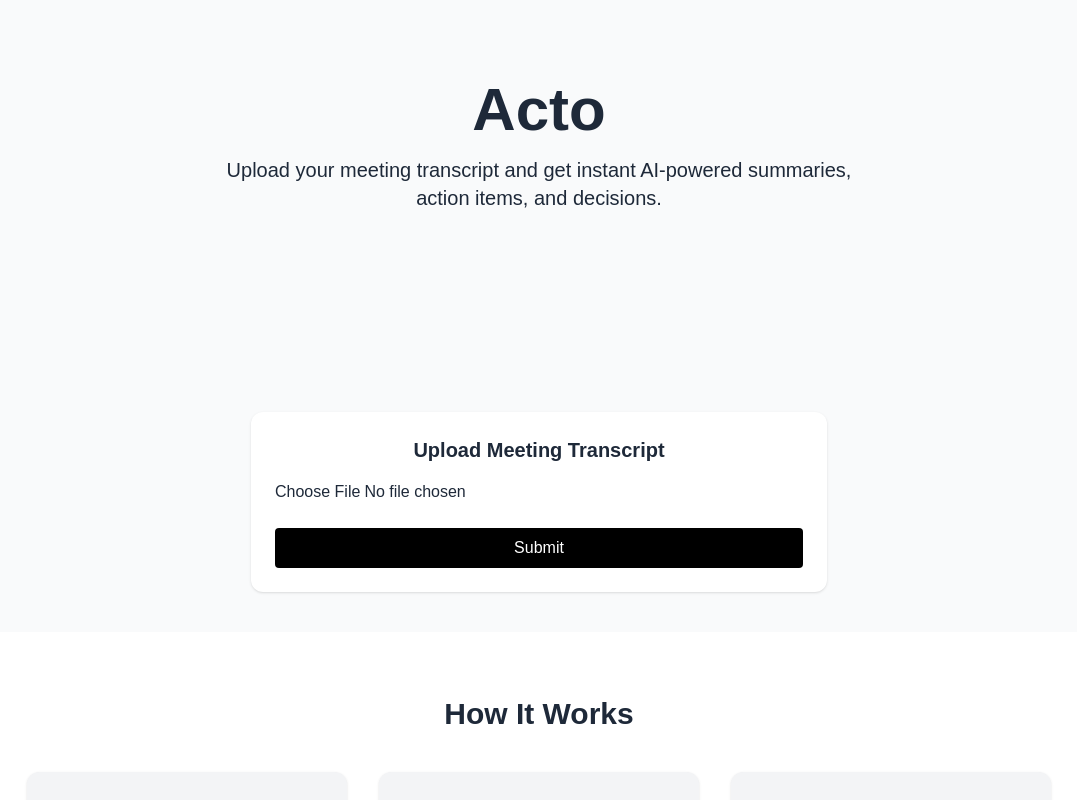
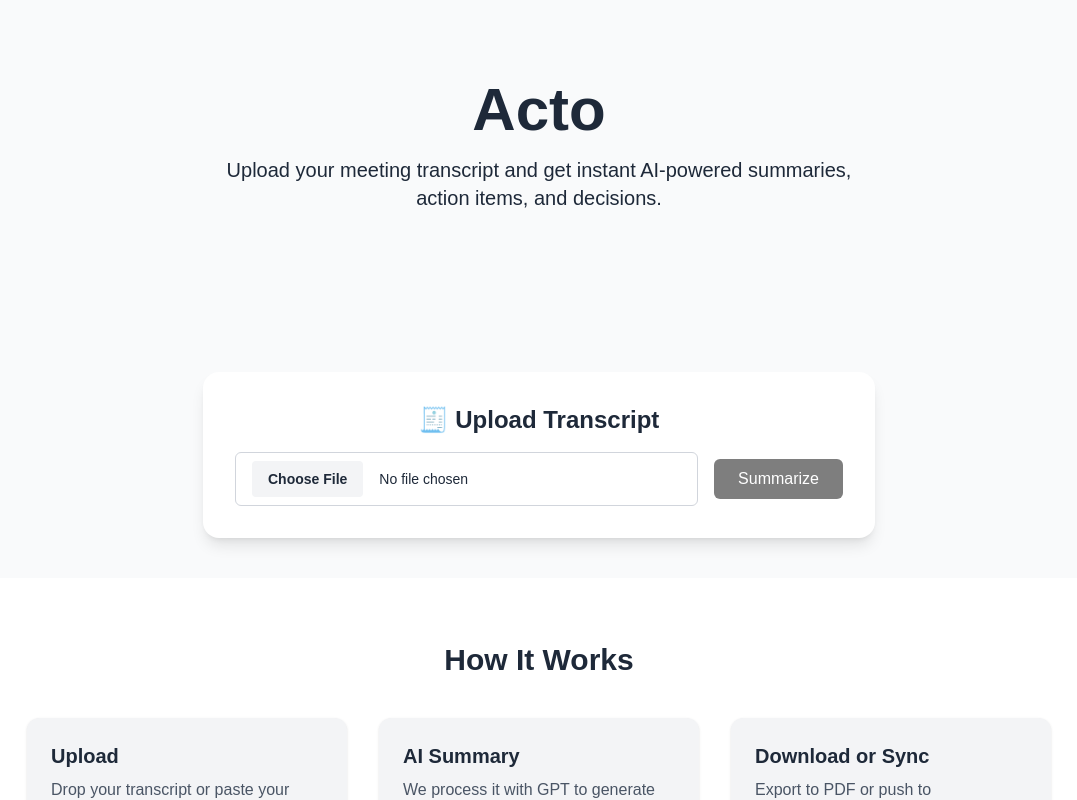
Before and after one commit to Tausif4171/Acto, a Next.js app: page / in a window 1280 px wide. Shown: the top 800 px of the page, without its empty margins (101-1178 px from the left). Built offline with nearby package versions, Linux system fonts and the light colour scheme.

Commit message:
Refactor UploadTranscript component: improve layout, enhance file input styling, and update summary display

```diff
--- a/app/components/UploadTranscript.tsx
+++ b/app/components/UploadTranscript.tsx
@@ -21,7 +21,6 @@ export default function UploadTranscript() {
 
   const handleSubmit = async () => {
     if (!file) return alert("No file selected");
-
     setLoading(true);
     setError("");
     setSummary("");
@@ -31,20 +30,17 @@ export default function UploadTranscript() {
 
       const res = await fetch("http://localhost:8080/api/parse-transcript", {
         method: "POST",
-        headers: {
-          "Content-Type": "application/json",
-        },
+        headers: { "Content-Type": "application/json" },
         body: JSON.stringify({ content }),
       });
 
       const data = await res.json();
-
       if (res.ok) {
         setSummary(data.summary);
       } else {
         setError(data.error || "Something went wrong");
       }
-    } catch (err) {
+    } catch {
       setError("Failed to connect to server");
     } finally {
       setLoading(false);
@@ -52,32 +48,33 @@ export default function UploadTranscript() {
   };
 
   return (
-    <div className="max-w-xl mx-auto mt-10 bg-white p-6 rounded-xl shadow">
-      <h2 className="text-xl font-bold mb-4 text-center">
-        Upload Meeting Transcript
+    <div className="max-w-2xl mx-auto bg-white p-8 rounded-2xl shadow-lg transition-all duration-300">
+      <h2 className="text-2xl font-semibold mb-4 text-center">
+        🧾 Upload Transcript
       </h2>
 
+      <div className="flex flex-col sm:flex-row items-center gap-4">
         <input
           type="file"
           accept=".txt"
           onChange={handleFileChange}
-        className="mb-3"
+          className="block w-full border border-gray-300 rounded-md px-4 py-2 text-sm file:mr-4 file:py-2 file:px-4 file:rounded file:border-0 file:text-sm file:font-semibold file:bg-gray-100 hover:file:bg-gray-200"
         />
-
-      {fileName && <p className="text-sm text-gray-600">📄 {fileName}</p>}
-
         <button
           onClick={handleSubmit}
           disabled={!file || loading}
-        className="mt-3 w-full bg-black text-white px-4 py-2 rounded hover:bg-gray-800 transition"
+          className="bg-black text-white px-6 py-2 rounded-md hover:bg-gray-800 disabled:opacity-50"
         >
-        {loading ? "Summarizing..." : "Submit"}
+          {loading ? "Summarizing..." : "Summarize"}
         </button>
+      </div>
+
+      {fileName && <p className="text-sm text-gray-600 mt-2">📄 {fileName}</p>}
 
       {summary && (
-        <div className="mt-6">
-          <h3 className="text-lg font-semibold mb-2">📝 Summary:</h3>
-          <pre className="bg-gray-100 p-4 rounded whitespace-pre-wrap">
+        <div className="mt-8 bg-gray-50 p-6 rounded-lg border border-gray-200">
+          <h3 className="text-lg font-bold mb-2">📝 AI Summary:</h3>
+          <pre className="whitespace-pre-wrap text-sm text-gray-700">
             {summary}
           </pre>
         </div>
```
Lines whose indentation alone changed are shown as unchanged.
